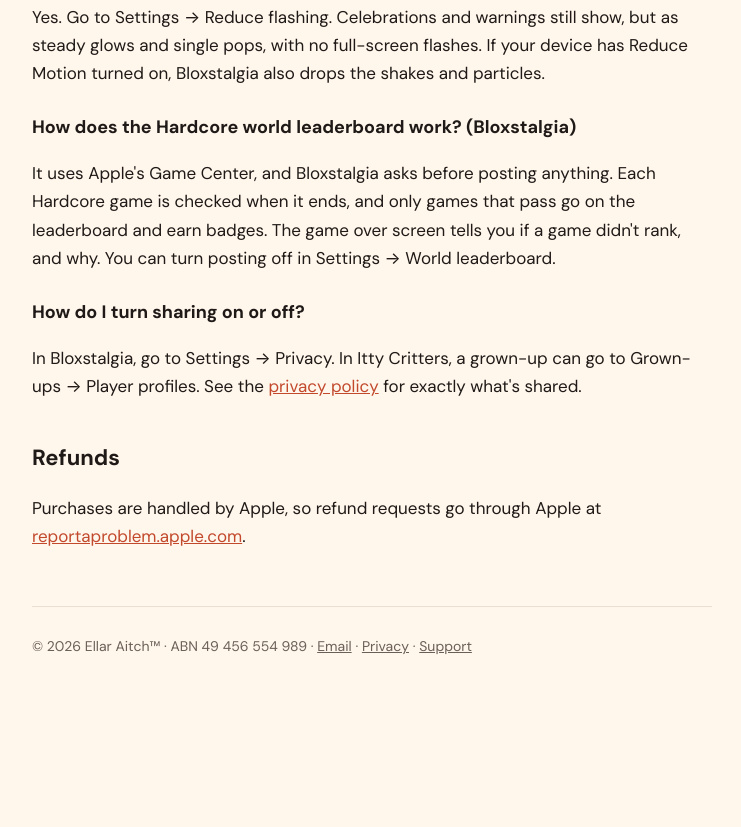
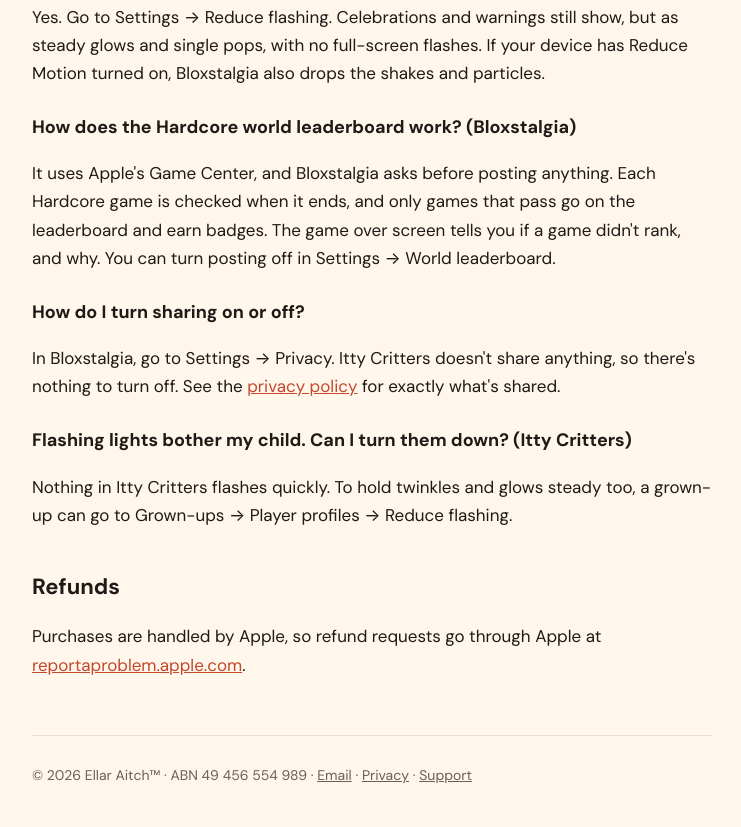
Before and after one commit to EllarAitch/EllarAitchSite, a plain HTML site: page support.html in a window 1280 px wide. Shown: the part 969-1796 px from the top of the page, without its empty margins (268-1009 px from the left). Before the commit the page ends 1667 px from the top, so only its background shows below. Drawn offline with Linux system fonts and the light colour scheme.

Commit message:
Support: Itty Critters sharing and Reduce flashing answers
Co-Authored-By: Claude Opus 5.5 <noreply@anthropic.com>
Claude-Session: https://claude.ai/code/session_01Vu2GoRuhTgocwXCALHUWVb

```diff
--- a/support.html
+++ b/support.html
@@ -44,7 +44,9 @@
     <h3>How does the Hardcore world leaderboard work? (Bloxstalgia)</h3>
     <p>It uses Apple's Game Center, and Bloxstalgia asks before posting anything. Each Hardcore game is checked when it ends, and only games that pass go on the leaderboard and earn badges. The game over screen tells you if a game didn't rank, and why. You can turn posting off in Settings → World leaderboard.</p>
     <h3>How do I turn sharing on or off?</h3>
-    <p>In Bloxstalgia, go to Settings → Privacy. In Itty Critters, a grown-up can go to Grown-ups → Player profiles. See the <a href="privacy">privacy policy</a> for exactly what's shared.</p>
+    <p>In Bloxstalgia, go to Settings → Privacy. Itty Critters doesn't share anything, so there's nothing to turn off. See the <a href="privacy">privacy policy</a> for exactly what's shared.</p>
+    <h3>Flashing lights bother my child. Can I turn them down? (Itty Critters)</h3>
+    <p>Nothing in Itty Critters flashes quickly. To hold twinkles and glows steady too, a grown-up can go to Grown-ups → Player profiles → Reduce flashing.</p>
 
     <h2>Refunds</h2>
     <p>Purchases are handled by Apple, so refund requests go through Apple at <a href="https://reportaproblem.apple.com">reportaproblem.apple.com</a>.</p>
```
